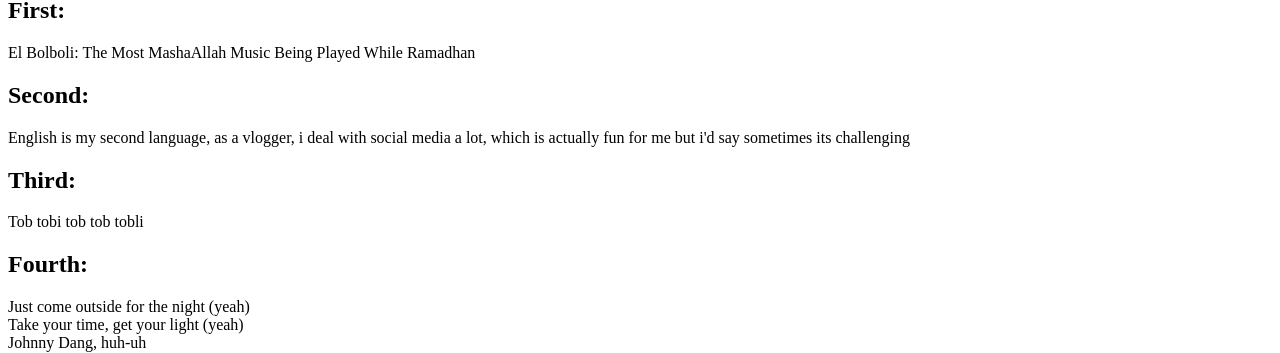
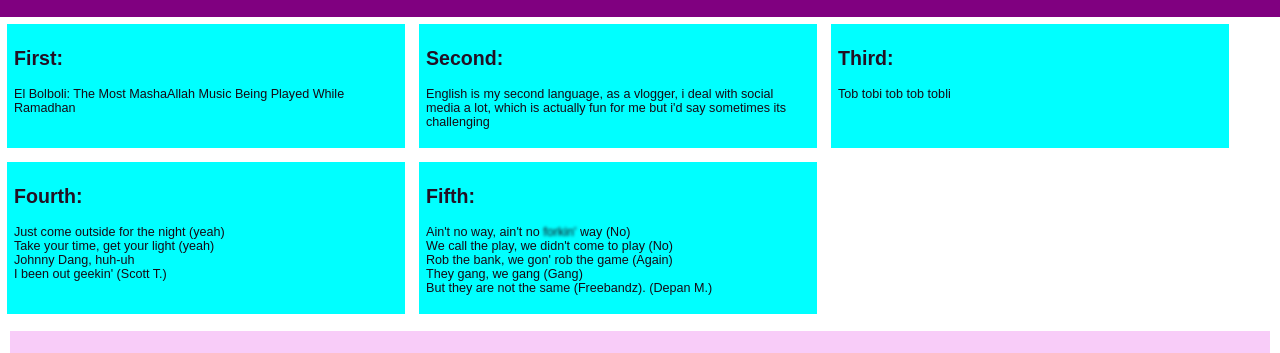
Before and after one commit to Ryzen0000001/repositorytestr, a plain HTML site: page index.html in a window 1280 px wide. Shown: the part 83-436 px from the top of the page. Drawn offline with Linux system fonts and the light colour scheme.

Commit message:
Update index.html

```diff
--- a/index.html
+++ b/index.html
@@ -3,7 +3,7 @@
     <head>
         <!-- Internal: menulis CSS langsung dalam file HTML -->
         <title>flexibox</title>
-            <link rel="stylesheet" href="bneb11.css">
+            <link rel="stylesheet" href="index.css">
         </style>
     </head>
     <body>
```
